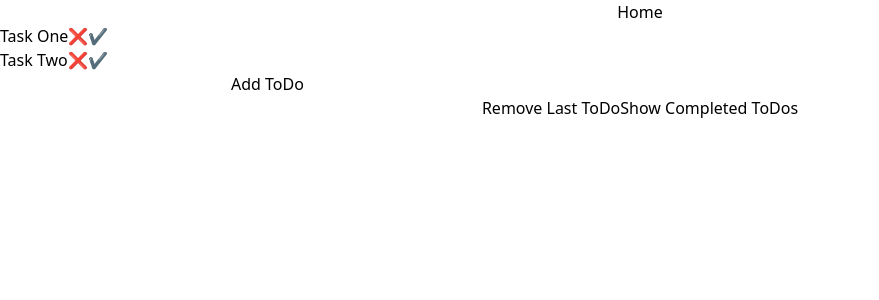
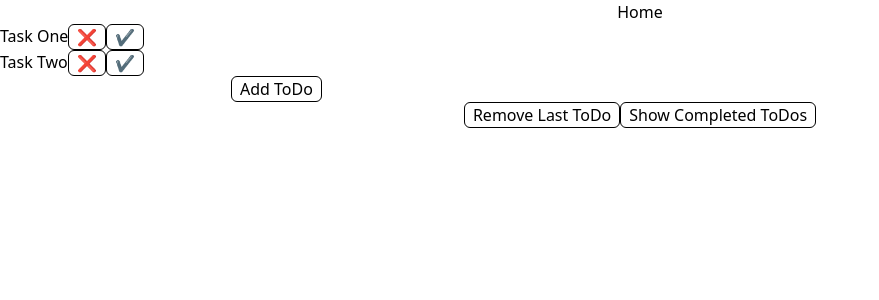
Before and after one commit to ASproson/react-challenges, a React (Create React App) app: page /todos in a window 1280 px wide. Shown: the top 300 px of the page, without its empty margins (0-879 px from the left). Built offline with nearby package versions, Linux system fonts and the light colour scheme.

Commit message:
Add some base styling

```diff
--- a/src/components/todos/Button.tsx
+++ b/src/components/todos/Button.tsx
@@ -4,5 +4,12 @@ interface ButtonProps {
 }
 
 export const Button = ({ onClick, title }: ButtonProps) => {
-  return <button onClick={onClick}>{title}</button>;
+  return (
+    <button
+      onClick={onClick}
+      className="border-[1.5px] px-2 border-black rounded-md"
+    >
+      {title}
+    </button>
+  );
 };
```
